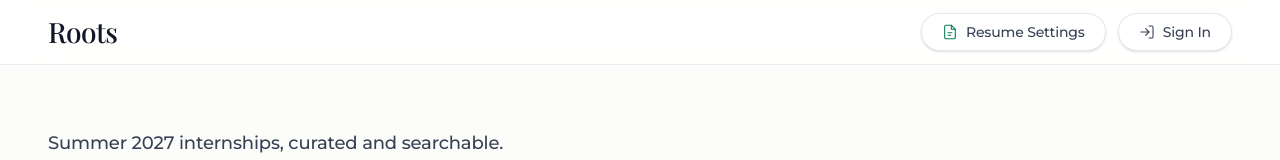
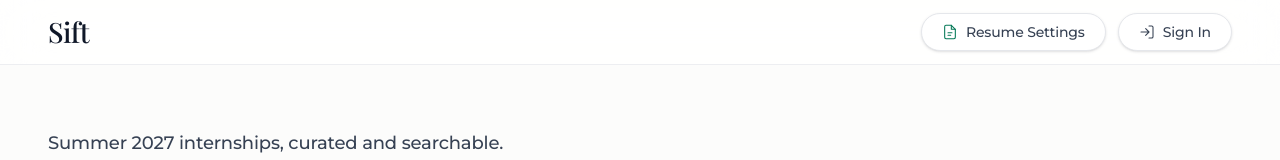
Before and after one commit to SafwanHasan120/intern-tool, a Next.js app in the folder my-app/: page / in a window 1280 px wide. Shown: the top 160 px of the page. Built offline with nearby package versions, Linux system fonts and the light colour scheme; no server answers; a web font is replaced by a local one.

Commit message:
name change

```diff
--- a/my-app/components/NavBar.tsx
+++ b/my-app/components/NavBar.tsx
@@ -25,7 +25,7 @@
         <div className="flex items-baseline gap-2.5">
           <Link href="/" className="hover:opacity-70 transition-opacity">
             <h1 className="font-serif text-[1.75rem] font-medium tracking-[-0.02em] text-gray-900">
-              Roots
+              Sift
             </h1>
           </Link>
         </div>
```
